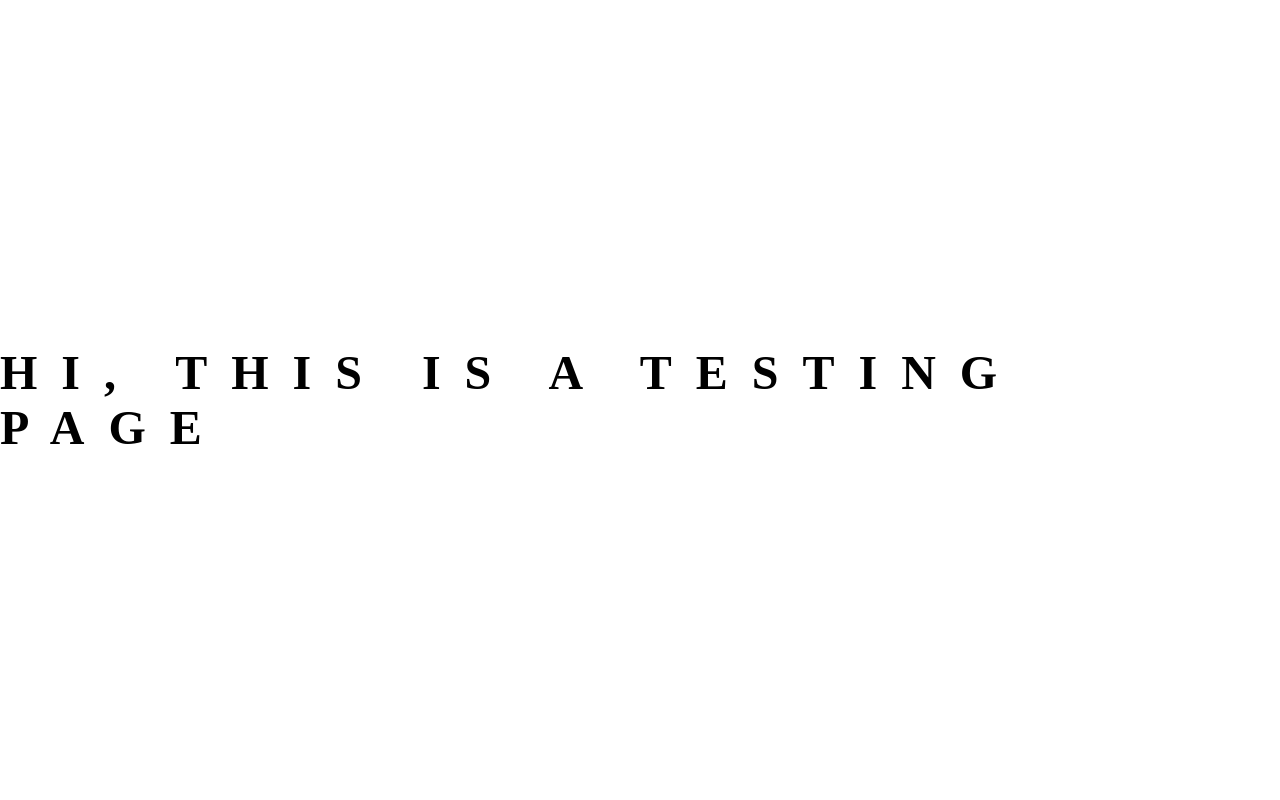
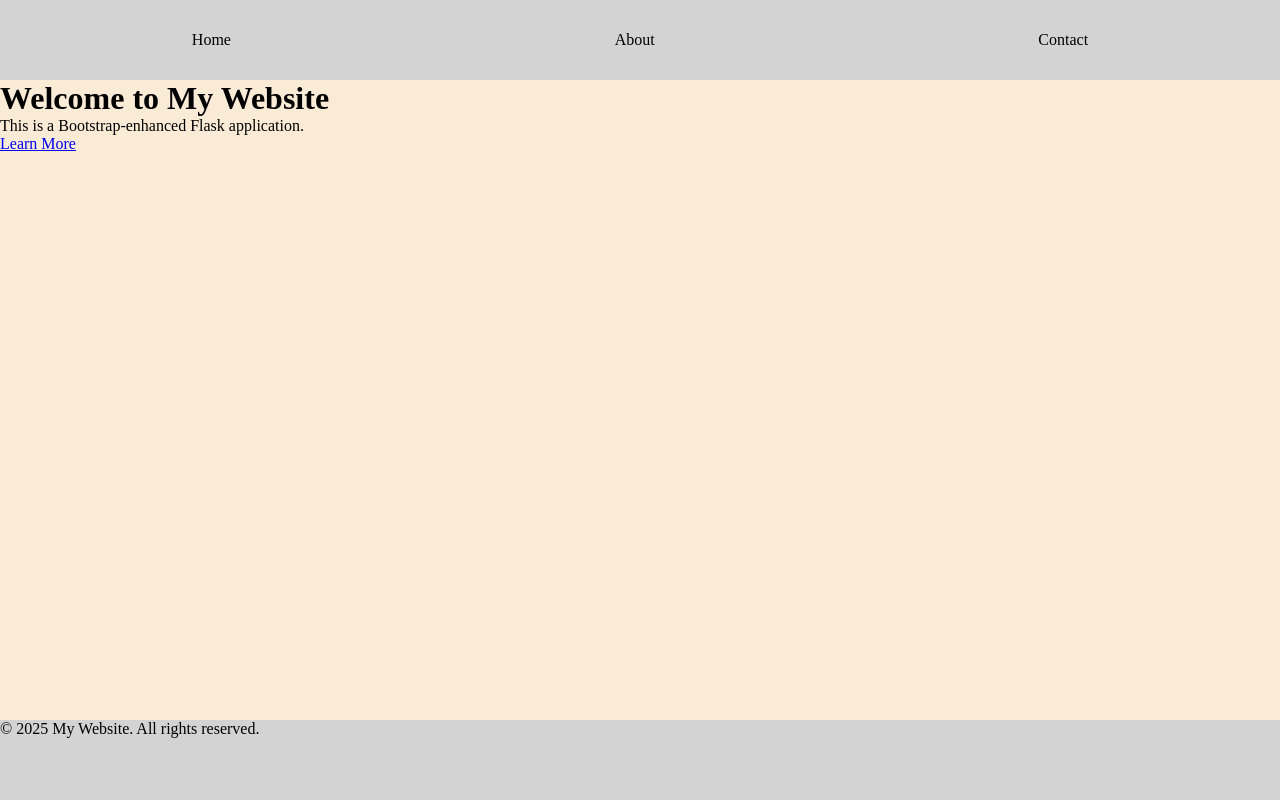
Before and after one commit to omar-2004/Blog-using-flask, a Flask app: page / in a window 1280 px wide. Run offline with Flask 3, Linux system fonts and the light colour scheme; parts of the project's set-up code (start-up, migrations or seed data) failed here and were passed over.

Commit message:
Implement user authentication with Flask-Login and update templates for login functionality

```diff
--- a/App/blueprints/__init__.py
+++ b/App/blueprints/__init__.py
@@ -1,10 +1,10 @@
 from flask import Flask
 from .user import user_bp
 # from .blog import blog_bp
-# from .auth import auth_bp
+from .auth import auth
 
 def register_blueprints(app: Flask):
     """Register all blueprints with the Flask application."""
     app.register_blueprint(user_bp, url_prefix='/')
     # app.register_blueprint(blog_bp, url_prefix='/blog')
-    # app.register_blueprint(auth_bp, url_prefix='/auth')
+    app.register_blueprint(auth, url_prefix='/auth')
--- a/App/blueprints/user/__init__.py
+++ b/App/blueprints/user/__init__.py
@@ -1,13 +1,14 @@
 from flask import Blueprint, render_template
+from App import login_manager
 user_bp = Blueprint('user', __name__)
 
 from . import routes
-
+@login_manager.user_loader
 @user_bp.route('')
 def home():
-    return render_template('base.html')
+    return render_template('auth/login.html')
 
-
+@login_manager.user_loader
 @user_bp.route("/testing")
 def test():
     return render_template('base.html')
--- a/App/extensions.py
+++ b/App/extensions.py
@@ -4,10 +4,14 @@ from flask_sqlalchemy import SQLAlchemy
 from flask_wtf.csrf import CSRFProtect
 from flask_limiter import Limiter
 from flask_limiter.util import get_remote_address
-from flask_talisman import Talisman
+from flask_bcrypt import Bcrypt
+from flask_login import LoginManager
+
 
 db = SQLAlchemy()
 migrate = Migrate()
 db = SQLAlchemy()
 csrf = CSRFProtect()
 limiter = Limiter(get_remote_address, default_limits=["200 per day", "50 per hour"])
+bcrypt = Bcrypt()
+login_manager = LoginManager()
--- a/App/static/css/login.css
+++ b/App/static/css/login.css
@@ -1,20 +1,29 @@
 * {
+  margin: 0;
   padding: 0;
-  margin: 0;
   box-sizing: border-box;
 }
 
-body {
+header,
+footer {
+  background-color: lightgray;
   width: 100dvw;
-  height: 100dvh;
-  display: grid;
-  place-items: center;
+  height: 10dvh;
 }
 
-div {
-  background-color: red;
-  width: clamp(350px, 70dvw, 45dvw);
-  height: 60dvh;
-  border-radius: 30px;
+header {
   display: flex;
+  align-items: center;
+  justify-content: space-around;
+}
+header a {
+  color: black;
+  text-decoration: none;
+  transition: color 0.3s;
+}
+
+main {
+  background-color: antiquewhite;
+  width: 100dvw;
+  min-height: 80dvh;
 }/*# sourceMappingURL=login.css.map */
--- a/App/static/css/login.scss
+++ b/App/static/css/login.scss
@@ -1,20 +1,38 @@
 * {
+  margin: 0;
   padding: 0;
-  margin: 0;
   box-sizing: border-box;
 }
-body {
+header,
+footer {
+  background-color: lightgray;
   width: 100dvw;
-  height: 100dvh;
-  display: grid;
-  place-items: center;
+  height: 10dvh;
 }
-
-div {
-  background-color: red;
-  width: clamp(350px, 70dvw, 45dvw);
-  height: 60dvh;
-  border-radius: 30px;
+header {
   display: flex;
-
+  align-items: center;
+  justify-content: space-around;
+  a {
+    color: black;
+    text-decoration: none;
+    transition: color 0.3s;
+  }
 }
+main {
+  background-color: antiquewhite;
+  width: 100dvw;
+  min-height: 80dvh;
+}
+// body {
+//   display: grid;
+//   place-content: center;
+//   width: 100dvw;
+//   height: 100dvh;
+// }
+// h1 {
+//   font-size: 3rem;
+//   font-family: serif;
+//   text-transform: uppercase;
+//   letter-spacing: 0.5em;
+// }
--- /dev/null
+++ b/App/templates/auth/login.html
@@ -0,0 +1,8 @@
+{% extends "base.html" %} {% block title %}Home - My Website{% endblock %} {%
+block content %}
+<div class="text-center">
+  <h1 class="display-4">Welcome to My Website</h1>
+  <p class="lead">This is a Bootstrap-enhanced Flask application.</p>
+  <a href="{{ url_for('about') }}" class="btn btn-primary">Learn More</a>
+</div>
+{% endblock %}
--- a/App/templates/base.html
+++ /dev/null
@@ -1,30 +0,0 @@
-<!DOCTYPE html>
-<html lang="en">
-  <head>
-    <meta charset="UTF-8" />
-    <meta name="viewport" content="width=device-width, initial-scale=1.0" />
-    <title>Document</title>
-    <style>
-      * {
-        margin: 0;
-        padding: 0;
-        box-sizing: border-box;
-      }
-      body {
-        display: grid;
-        place-content: center;
-        width: 100dvw;
-        height: 100dvh;
-      }
-      h1 {
-        font-size: 3rem;
-        font-family: serif;
-        text-transform: uppercase;
-        letter-spacing: 0.5em;
-      }
-    </style>
-  </head>
-  <body>
-    <h1>Hi, this is a testing page</h1>
-  </body>
-</html>
--- /dev/null
+++ b/App/templates/base/base.html
@@ -0,0 +1,20 @@
+<!DOCTYPE html>
+<html lang="en">
+  <head>
+    <meta charset="UTF-8" />
+    <meta name="viewport" content="width=device-width, initial-scale=1.0" />
+    <link rel="stylesheet" href="../static/css/login.css" />
+    <title>Document</title>
+  </head>
+  <body>
+    {% include 'base/header.html' %}
+
+    <main>
+      {% block content %}
+      <!-- Page-specific content will go here -->
+      {% endblock %}
+    </main>
+
+    {% include 'base/footer.html' %}
+  </body>
+</html>
--- /dev/null
+++ b/App/templates/base/footer.html
@@ -0,0 +1,3 @@
+<footer class="bg-dark text-white text-center py-3">
+  <p>&copy; 2025 My Website. All rights reserved.</p>
+</footer>
--- /dev/null
+++ b/App/templates/base/header.html
@@ -0,0 +1,5 @@
+<header>
+  <a href="#1">Home</a>
+  <a href="#2">About</a>
+  <a href="#3">Contact</a>
+</header>
```
Also changed, not shown: App/__init__.py (+6 -2 lines), App/blueprints/auth/__init__.py (added, +15 -0 lines), App/templates/login.html (deleted, +0 -19 lines), README.md, 1 other file.
